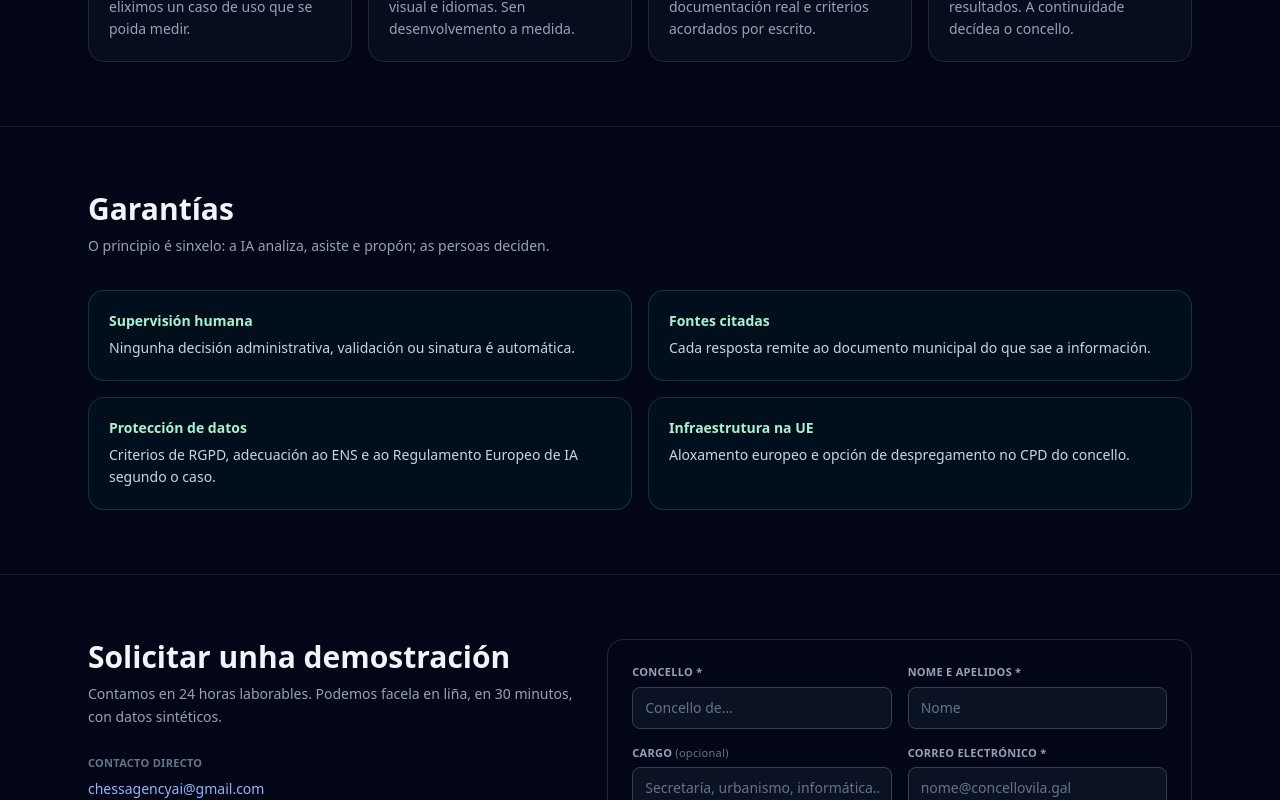
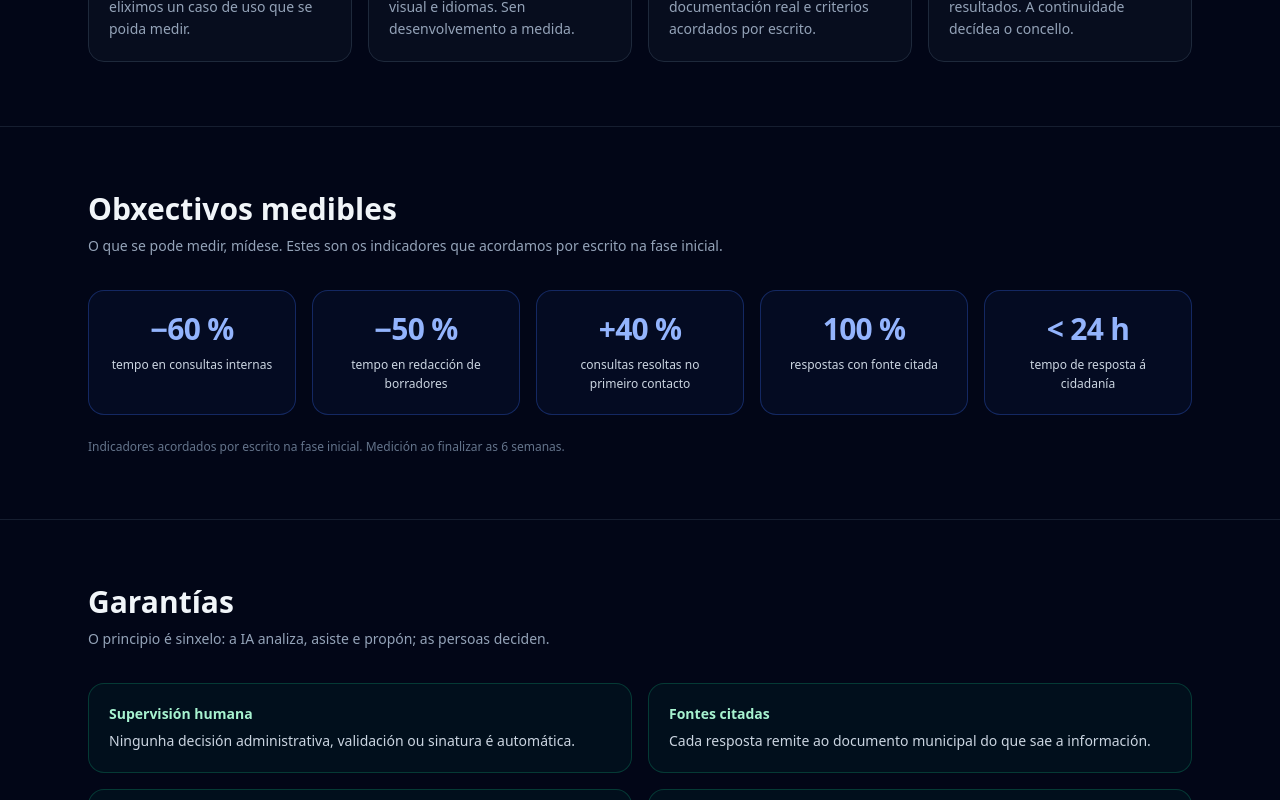
Before and after one commit to ajedrezpremium/vigoaiadmin, a Next.js app: page /campana in a window 1280 px wide. Shown: the part 1460-2260 px from the top of the page. Built offline with nearby package versions, Linux system fonts and the light colour scheme.

Commit message:
feat(campana): sección de objetivos medibles (5 métricas) entre cómo trabajamos y garantías

```diff
--- a/components/CampanaLanding.tsx
+++ b/components/CampanaLanding.tsx
@@ -15,7 +15,7 @@ const COPY = {
   gl: {
     brand: ["CHESS AI", "AGENCY"],
     brandSub: "Intelixencia Artificial para a Administración Local",
-    nav: { inclue: "Que inclúe", como: "Como traballamos", garantias: "Garantías", contacto: "Contacto" },
+    nav: { inclue: "Que inclúe", como: "Como traballamos", metricas: "Obxectivos", garantias: "Garantías", contacto: "Contacto" },
     ctaNav: "Solicitar demostración",
     heroTag: "Para concellos e entidades locais",
     h1first: "A información municipal,",
@@ -80,6 +80,16 @@ const COPY = {
         t: "Decisión con datos",
         d: "Ao rematar entregamos os resultados. A continuidade decídea o concello.",
       },
+    ],
+    metricsTitle: "Obxectivos medibles",
+    metricsSub:
+      "O que se pode medir, mídese. Estes son os indicadores que acordamos por escrito na fase inicial.",
+    metrics: [
+      { v: "−60 %", l: "tempo en consultas internas" },
+      { v: "−50 %", l: "tempo en redacción de borradores" },
+      { v: "+40 %", l: "consultas resoltas no primeiro contacto" },
+      { v: "100 %", l: "respostas con fonte citada" },
+      { v: "< 24 h", l: "tempo de resposta á cidadanía" },
     ],
     guarTitle: "Garantías",
     guarSub: "O principio é sinxelo: a IA analiza, asiste e propón; as persoas deciden.",
@@ -153,7 +163,7 @@ const COPY = {
   es: {
     brand: ["CHESS AI", "AGENCY"],
     brandSub: "Inteligencia Artificial para la Administración Local",
-    nav: { inclue: "Qué incluye", como: "Cómo trabajamos", garantias: "Garantías", contacto: "Contacto" },
+    nav: { inclue: "Qué incluye", como: "Cómo trabajamos", metricas: "Objetivos", garantias: "Garantías", contacto: "Contacto" },
     ctaNav: "Solicitar demostración",
     heroTag: "Para ayuntamientos y entidades locales",
     h1first: "La información municipal,",
@@ -218,6 +228,16 @@ const COPY = {
         t: "Decisión con datos",
         d: "Al terminar entregamos los resultados. La continuidad la decide el ayuntamiento.",
       },
+    ],
+    metricsTitle: "Objetivos medibles",
+    metricsSub:
+      "Lo que se puede medir, se mide. Estos son los indicadores que acordamos por escrito en la fase inicial.",
+    metrics: [
+      { v: "−60 %", l: "tiempo en consultas internas" },
+      { v: "−50 %", l: "tiempo en redacción de borradores" },
+      { v: "+40 %", l: "consultas resueltas en el primer contacto" },
+      { v: "100 %", l: "respuestas con fuente citada" },
+      { v: "< 24 h", l: "tiempo de respuesta a la ciudadanía" },
     ],
     guarTitle: "Garantías",
     guarSub: "El principio es sencillo: la IA analiza, asiste y propone; las personas deciden.",
@@ -374,6 +394,9 @@ export default function CampanaLanding() {
             <a href="#como" className="rounded-lg px-3 py-1.5 text-sm text-slate-300 hover:bg-slate-800 hover:text-brand-200">
               {t.nav.como}
             </a>
+            <a href="#metricas" className="rounded-lg px-3 py-1.5 text-sm text-slate-300 hover:bg-slate-800 hover:text-brand-200">
+              {t.nav.metricas}
+            </a>
             <a href="#garantias" className="rounded-lg px-3 py-1.5 text-sm text-slate-300 hover:bg-slate-800 hover:text-brand-200">
               {t.nav.garantias}
             </a>
@@ -480,6 +503,28 @@ export default function CampanaLanding() {
               </li>
             ))}
           </ol>
+        </div>
+      </section>
+
+      {/* Métricas / objetivos medibles */}
+      <section id="metricas" className="relative border-t border-slate-800/70 py-16">
+        <div className="mx-auto max-w-6xl px-6">
+          <h2 className="text-2xl font-bold sm:text-3xl">{t.metricsTitle}</h2>
+          <p className="mt-2 max-w-2xl text-sm leading-relaxed text-slate-400">{t.metricsSub}</p>
+          <div className="mt-8 grid gap-4 sm:grid-cols-2 lg:grid-cols-5">
+            {t.metrics.map((m) => (
+              <div
+                key={m.l}
+                className="rounded-2xl border border-brand-500/30 bg-brand-500/5 p-5 text-center"
+              >
+                <p className="text-3xl font-extrabold tracking-tight text-brand-300">{m.v}</p>
+                <p className="mt-2 text-xs leading-relaxed text-slate-300">{m.l}</p>
+              </div>
+            ))}
+          </div>
+          <p className="mt-6 text-xs text-slate-500">
+            Indicadores acordados por escrito na fase inicial. Medición ao finalizar as 6 semanas.
+          </p>
         </div>
       </section>
 
```
